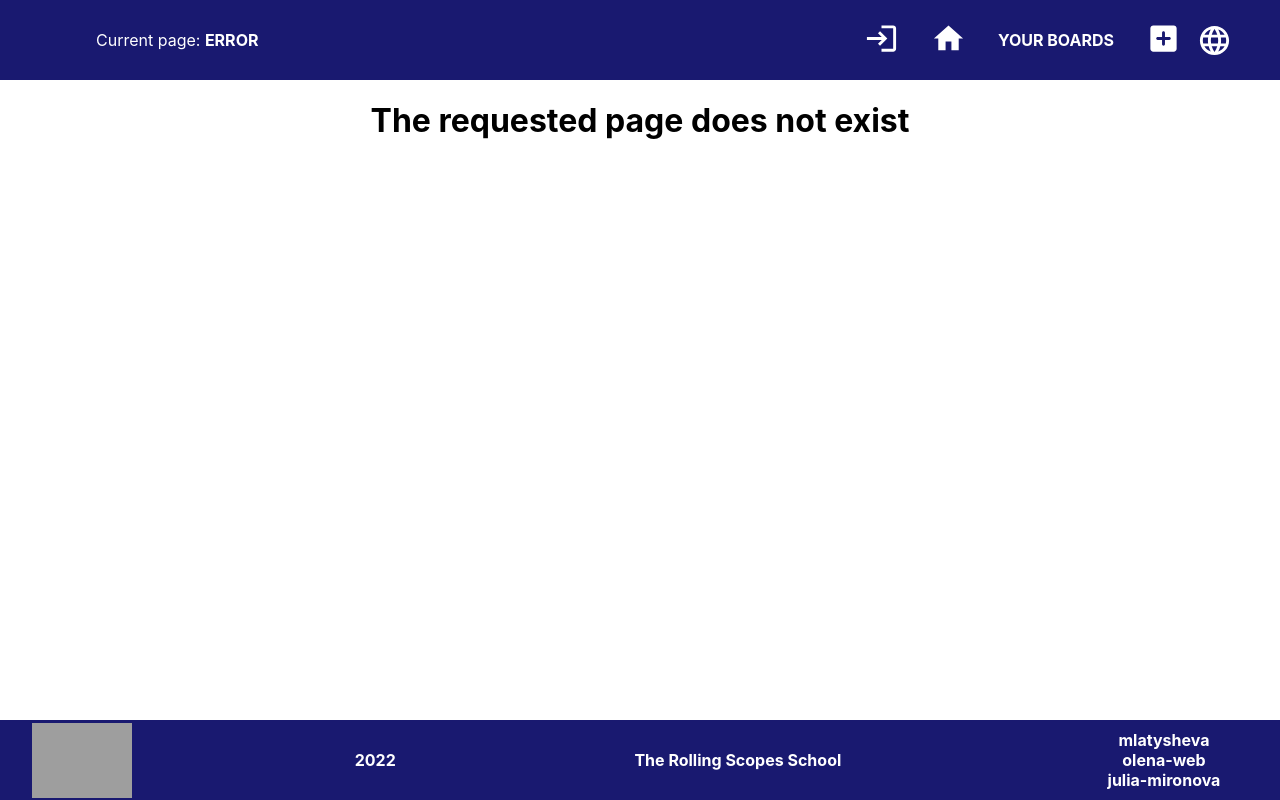
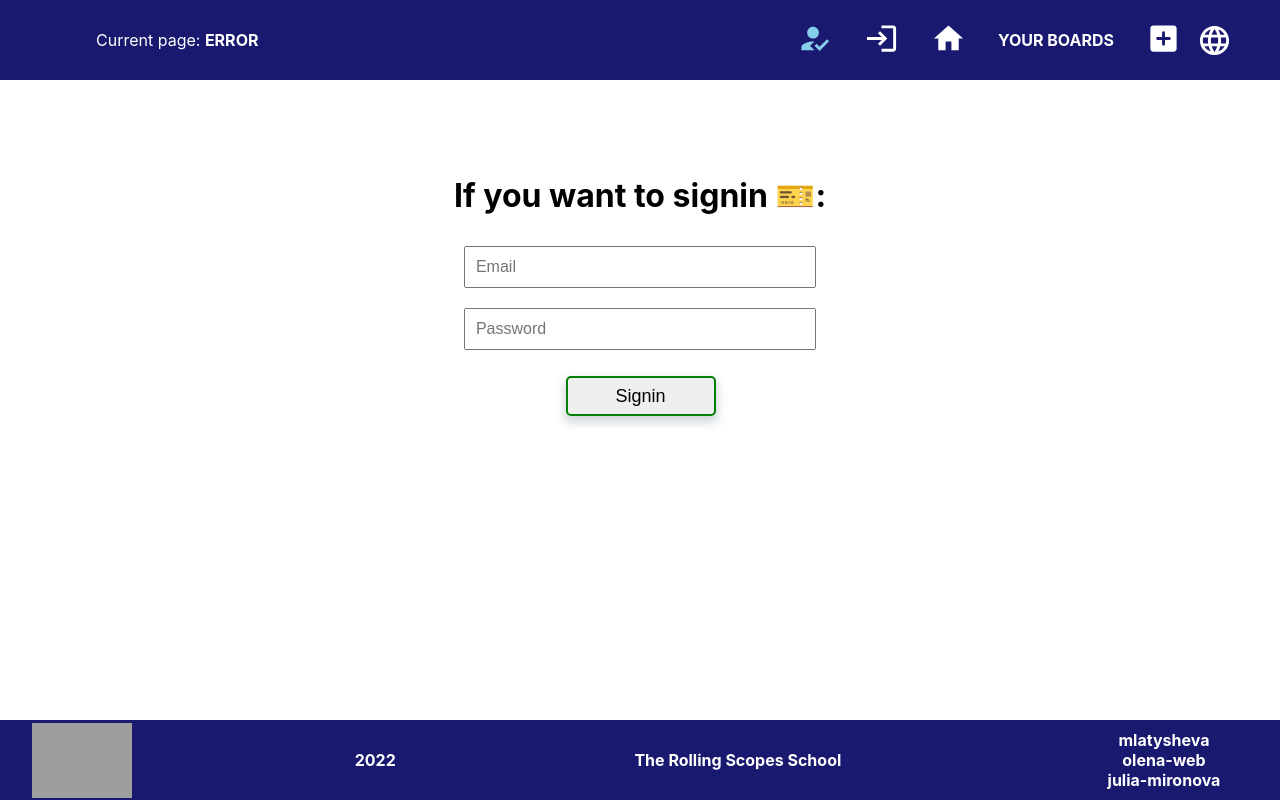
Before and after one commit to mlatysheva/project-management-app, a React (Create React App) app in the folder project-management-app/: page /signin in a window 1280 px wide. Built offline with nearby package versions, Linux system fonts and the light colour scheme; grey boxes are pictures that could not be loaded.

Commit message:
fix: register+signin links

```diff
--- a/project-management-app/src/App.tsx
+++ b/project-management-app/src/App.tsx
@@ -8,8 +8,9 @@ import CreateBoard from "./components/Board/CreateBoard";
 import Header from "./components/Header";
 import { initialState } from "./reducers/listReducer";
 import { Home } from "./components/Home/Home";
-import Register from "./components/Login/Register";
+import Register from "./components/Register/Register";
 import Logout from "./components/Logout/Logout";
+import Signin from "./components/Signin/signin";
 
 function App() {
 	return (
@@ -19,6 +20,7 @@ function App() {
 					<Header />
 					<Routes>
 						<Route path="/" element={<Home />} />
+						<Route path="/signin" element={<Signin />} />
 						<Route path="/signup" element={<Register />} />
 						<Route path="/logout" element={<Logout />} />
 						<Route path="/project-management-app" element={<Home />} />
--- a/project-management-app/src/components/Header.tsx
+++ b/project-management-app/src/components/Header.tsx
@@ -51,11 +51,11 @@ function Header() {
 					</Tooltip>
 				</NavLink>
           */}
-				{/*<NavLink to="/signin">
+				<NavLink to="/signin">
 					<Tooltip title="Signin">
 						<HowToRegIcon fontSize="large" />
 					</Tooltip>
-				</NavLink>*/}
+				</NavLink>
 				<NavLink to="/signup">
 					<Tooltip title="Register">
 						<LoginIcon fontSize="large" />
--- /dev/null
+++ b/project-management-app/src/components/Signin/SigninForm.tsx
@@ -0,0 +1,30 @@
+import { useState } from "react";
+
+function SigninForm() {
+	const [email, setEmail] = useState("");
+	const [password, setPassword] = useState("");
+	return (
+		<form className="signup__form">
+			<h1>If you want to signin 🎫:</h1>
+			<input
+				className="signup__input"
+				type="email"
+				placeholder="Email"
+				value={email}
+				onChange={(e) => setEmail(e.target.value)}
+			/>
+			<input
+				className="signup__input"
+				type="password"
+				placeholder="Password"
+				value={password}
+				onChange={(e) => setPassword(e.target.value)}
+			/>
+			<button type="submit" className="signup__btn">
+				Signin
+			</button>
+		</form>
+	);
+}
+
+export default SigninForm;
--- /dev/null
+++ b/project-management-app/src/components/Signin/signin.tsx
@@ -0,0 +1,11 @@
+import SigninForm from "./SigninForm";
+
+function Signin() {
+	return (
+		<div className="main">
+			<SigninForm />
+		</div>
+	);
+}
+
+export default Signin;
```
Also changed, not shown: project-management-app/src/components/Register/Register.tsx (renamed from project-management-app/src/components/Login/Register.tsx), project-management-app/src/components/Register/RegisterForm.tsx (renamed from project-management-app/src/components/Login/RegisterForm.tsx), project-management-app/src/components/Register/signup.css (renamed from project-management-app/src/components/Login/signup.css).
